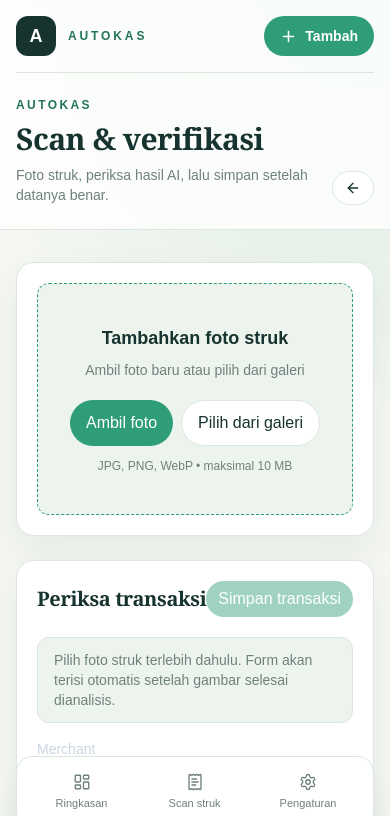
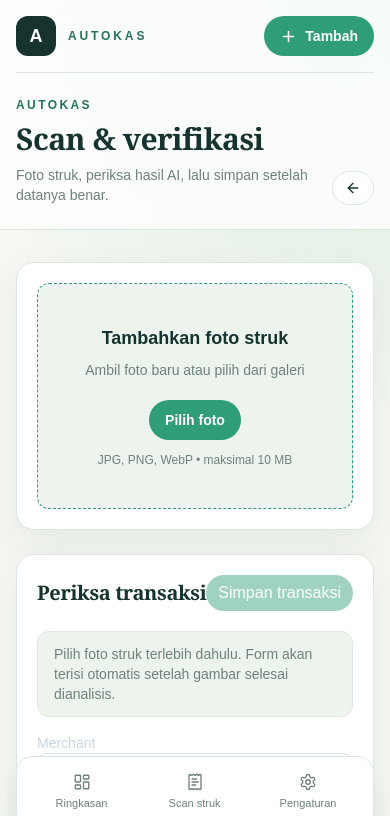
Before and after one commit to khalid200704/autokas, a Next.js app: page /scan in a window 390 px wide. Shown: the top 816 px of the page. Built offline with nearby package versions, Linux system fonts and the light colour scheme.

Commit message:
Use native file input for iPhone upload

```diff
--- a/src/app/scan/page.tsx
+++ b/src/app/scan/page.tsx
@@ -1,6 +1,6 @@
 "use client";
 
-import { useMemo, useRef, useState } from "react";
+import { useMemo, useState } from "react";
 import imageCompression from "browser-image-compression";
 import { useRouter } from "next/navigation";
 import { emptyTransaction, formatCurrency, type ExtractedTransaction, type TransactionItem } from "@/lib/mock-data";
@@ -30,8 +30,6 @@ export default function ScanPage() {
   const [hasDetectionResult, setHasDetectionResult] = useState(false);
   const [isSaved, setIsSaved] = useState(false);
   const [isSaving, setIsSaving] = useState(false);
-  const cameraInputRef = useRef<HTMLInputElement>(null);
-  const galleryInputRef = useRef<HTMLInputElement>(null);
 
   const totalItems = useMemo(
     () =>
@@ -185,17 +183,15 @@ export default function ScanPage() {
     >
         <div className="grid gap-6 lg:grid-cols-[0.9fr_1.1fr]">
           <section className="app-panel p-5">
-            <div className="flex flex-col items-center justify-center rounded-xl border border-dashed border-[var(--mint)] bg-[var(--surface-soft)] px-6 py-10 text-center">
-              <input ref={cameraInputRef} type="file" accept="image/jpeg,image/png,image/webp" capture="environment" className="sr-only" onChange={handleFileChange} />
-              <input ref={galleryInputRef} type="file" accept="image/jpeg,image/png,image/webp" className="sr-only" onChange={handleFileChange} />
+            <label className="relative flex cursor-pointer flex-col items-center justify-center rounded-xl border border-dashed border-[var(--mint)] bg-[var(--surface-soft)] px-6 py-10 text-center transition hover:bg-[#e2f0e6]">
+              <input type="file" accept="image/jpeg,image/png,image/webp" className="absolute inset-0 h-full w-full cursor-pointer opacity-0" onChange={handleFileChange} />
               <span className="text-lg font-semibold text-[var(--ink)]">Tambahkan foto struk</span>
               <span className="mt-2 text-sm text-[var(--muted)]">Ambil foto baru atau pilih dari galeri</span>
               <div className="mt-5 flex flex-col gap-2 min-[380px]:flex-row">
-                <button type="button" onClick={() => cameraInputRef.current?.click()} className="app-button-primary px-4 py-2.5 text-sm font-semibold">Ambil foto</button>
-                <button type="button" onClick={() => galleryInputRef.current?.click()} className="rounded-full border border-[var(--line)] bg-white px-4 py-2.5 text-sm font-semibold text-[var(--ink)] transition hover:border-[var(--mint)]">Pilih dari galeri</button>
+                <span className="app-button-primary px-4 py-2.5 text-sm font-semibold">Pilih foto</span>
               </div>
               <span className="mt-3 text-xs text-[var(--muted)]">JPG, PNG, WebP • maksimal 10 MB</span>
-            </div>
+            </label>
 
             {previewUrl && (
               <div className="mt-5 overflow-hidden rounded-2xl border border-slate-800 bg-slate-950">
```
